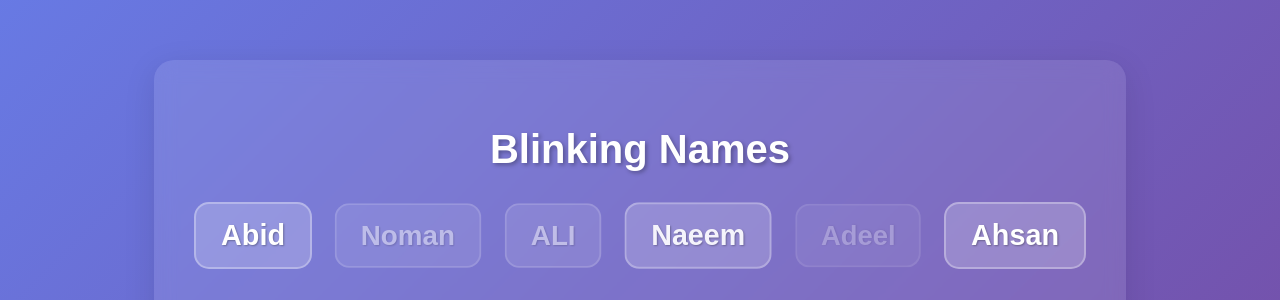
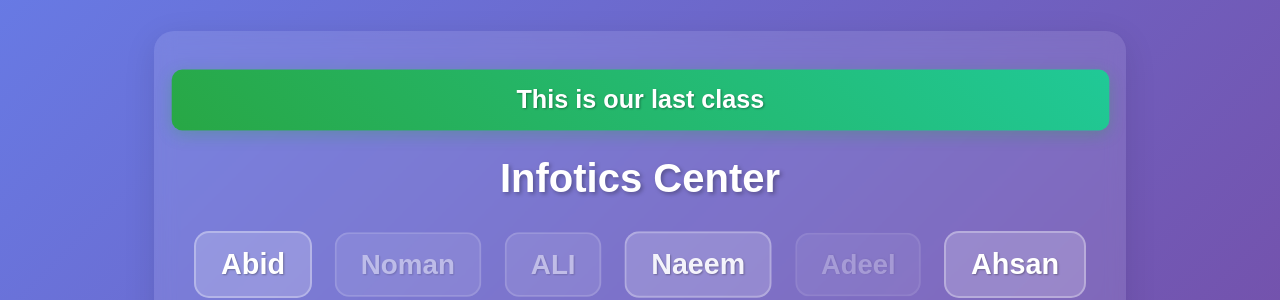
Before and after one commit to shayan91-devops/aws-cicd, a plain HTML site: page myapp/index.html in a window 1280 px wide. Shown: the part 180-480 px from the top of the page. Drawn offline with Linux system fonts and the light colour scheme.

Commit message:
my new change

```diff
--- a/myapp/index.html
+++ b/myapp/index.html
@@ -23,6 +23,29 @@
             border-radius: 20px;
             backdrop-filter: blur(10px);
             box-shadow: 0 8px 32px rgba(0, 0, 0, 0.1);
+        }
+
+        .banner {
+            background: linear-gradient(45deg, #28a745, #20c997);
+            padding: 15px 30px;
+            border-radius: 10px;
+            margin-bottom: 20px;
+            box-shadow: 0 4px 15px rgba(40, 167, 69, 0.3);
+            animation: pulse 2s infinite;
+        }
+
+        .banner h2 {
+            color: white;
+            font-size: 1.5em;
+            margin: 0;
+            text-shadow: 1px 1px 2px rgba(0, 0, 0, 0.3);
+            font-weight: bold;
+        }
+
+        @keyframes pulse {
+            0% { transform: scale(1); }
+            50% { transform: scale(1.05); }
+            100% { transform: scale(1); }
         }
 
         h1 {
@@ -78,7 +101,10 @@
 </head>
 <body>
     <div class="container">
-        <h1>Blinking Names</h1>
+        <div class="banner">
+            <h2>This is our last class</h2>
+        </div>
+        <h1>Infotics Center</h1>
         <div class="names-container">
             <div class="name">Abid</div>
             <div class="name">Noman</div>
```
